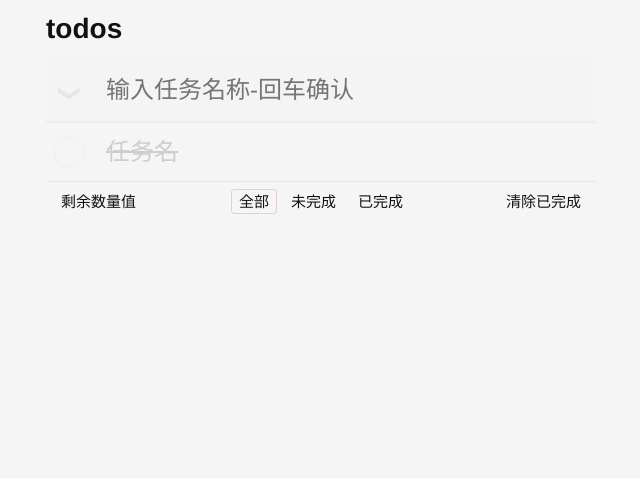
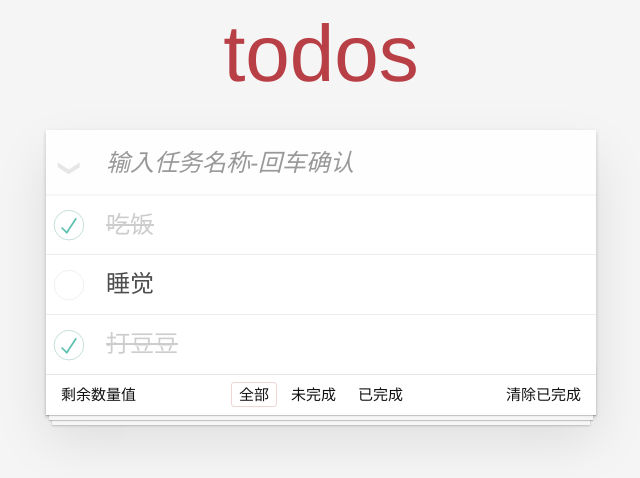
Before and after one commit to liuaiying0704/cases, a Vue app: page / in a window 1280 px wide. Shown: the top 478 px of the page, without its empty margins (319-959 px from the left). Built offline with nearby package versions, Linux system fonts and the light colour scheme.

Commit message:
完成添加删除功能

```diff
--- a/src/App.vue
+++ b/src/App.vue
@@ -1,19 +1,42 @@
 <template>
-  <div>
-    <TodoHeader></TodoHeader>
-    <TodoMain></TodoMain>
+  <div class="todoapp">
+    <TodoHeader @add="addFn"></TodoHeader>
+    <TodoMain :list="list" @del="delFn"></TodoMain>
     <TodoFooter></TodoFooter>
   </div>
 </template>
 
 <script>
-// 1.0 样式引入
-
 import TodoHeader from './components/TodoHeader.vue';
 import TodoMain from './components/TodoMain.vue';
 import TodoFooter from './components/TodoFooter.vue';
 export default {
   components: { TodoHeader, TodoMain, TodoFooter },
+  data() {
+    return {
+      list: [
+        { id: 100, name: '吃饭', isDone: true },
+        { id: 101, name: '睡觉', isDone: false },
+        { id: 102, name: '打豆豆', isDone: true },
+      ],
+    };
+  },
+  methods: {
+    addFn(val) {
+      const id = this.list[this.list.length - 1]
+        ? this.list[this.list.length - 1].id + 1
+        : 100;
+      this.list.push({
+        id,
+        name: val,
+        isDone: false,
+      });
+    },
+    delFn(id) {
+      let index = this.list.findIndex((ele) => ele.id == id);
+      this.list.splice(index, 1);
+    },
+  },
 };
 </script>
 
--- a/src/assets/styles/index.css
+++ b/src/assets/styles/index.css
@@ -45,8 +45,7 @@ body {
   background: #fff;
   margin: 130px 0 40px 0;
   position: relative;
-	box-shadow: 0 2px 4px 0 rgba(0, 0, 0, 0.2),
-	            0 25px 50px 0 rgba(0, 0, 0, 0.1);
+  box-shadow: 0 2px 4px 0 rgba(0, 0, 0, 0.2), 0 25px 50px 0 rgba(0, 0, 0, 0.1);
 }
 
 .todoapp input::-webkit-input-placeholder {
@@ -72,7 +71,7 @@ body {
   top: -140px;
   width: 100%;
   font-size: 80px;
-	font-weight: 200;
+  font-weight: 400;
   text-align: center;
   color: #b83f45;
   -webkit-text-rendering: optimizeLegibility;
@@ -102,7 +101,7 @@ body {
   padding: 16px 16px 16px 60px;
   border: none;
   background: rgba(0, 0, 0, 0.003);
-	box-shadow: inset 0 -2px 1px rgba(0,0,0,0.03);
+  box-shadow: inset 0 -2px 1px rgba(0, 0, 0, 0.03);
 }
 
 .main {
@@ -126,11 +125,11 @@ body {
   height: 34px;
   font-size: 0;
   position: absolute;
-	top: 51px;
+  top: 15px;
   left: -13px;
   -webkit-transform: rotate(90deg);
   transform: rotate(90deg);
-	z-index: 9999
+  z-index: 9999;
 }
 
 .toggle-all + label:before {
@@ -277,10 +276,8 @@ body {
   left: 0;
   height: 50px;
   overflow: hidden;
-	box-shadow: 0 1px 1px rgba(0, 0, 0, 0.2),
-	            0 8px 0 -3px #f6f6f6,
-	            0 9px 1px -3px rgba(0, 0, 0, 0.2),
-	            0 16px 0 -6px #f6f6f6,
+  box-shadow: 0 1px 1px rgba(0, 0, 0, 0.2), 0 8px 0 -3px #f6f6f6,
+    0 9px 1px -3px rgba(0, 0, 0, 0.2), 0 16px 0 -6px #f6f6f6,
     0 17px 2px -6px rgba(0, 0, 0, 0.2);
 }
 
@@ -362,7 +359,7 @@ html .clear-completed:active {
 	Hack to remove background from Mobile Safari.
 	Can't use it globally since it destroys checkboxes in Firefox
 */
-@media screen and (-webkit-min-device-pixel-ratio:0) {
+@media screen and (-webkit-min-device-pixel-ratio: 0) {
   .toggle-all,
   .todo-list li .toggle {
     background: none;
--- a/src/components/TodoHeader.vue
+++ b/src/components/TodoHeader.vue
@@ -4,10 +4,29 @@
     <input id="toggle-all" class="toggle-all" type="checkbox" />
     <label for="toggle-all"></label>
     <!-- label 可以关联一个表单标签 -->
-    <input class="new-todo" placeholder="输入任务名称-回车确认" autofocus />
+    <input
+      class="new-todo"
+      placeholder="输入任务名称-回车确认"
+      autofocus
+      v-model.trim="task"
+      @keydown.enter="enter"
+    />
   </header>
 </template>
 
 <script>
-export default {};
+export default {
+  data() {
+    return {
+      task: '',
+    };
+  },
+  methods: {
+    enter() {
+      if (this.task.length == 0) return alert('please enter');
+      this.$emit('add', this.task);
+      this.task = '';
+    },
+  },
+};
 </script>
--- a/src/components/TodoMain.vue
+++ b/src/components/TodoMain.vue
@@ -1,16 +1,31 @@
 <template>
   <ul class="todo-list">
     <!-- completed: 完成的类名 -->
-    <li class="completed">
+    <li :class="{ completed: item.isDone }" v-for="item in list" :key="item.id">
       <div class="view">
-        <input class="toggle" type="checkbox" />
-        <label>任务名</label>
-        <button class="destroy"></button>
+        <input class="toggle" type="checkbox" v-model="item.isDone" />
+        <label>{{ item.name }}</label>
+        <button class="destroy" @click="delFn(item.id)"></button>
       </div>
     </li>
   </ul>
 </template>
 
 <script>
-export default {};
+export default {
+  props: {
+    list: {
+      type: Array,
+      default: () => [],
+    },
+  },
+  data() {
+    return {};
+  },
+  methods: {
+    delFn(id) {
+      this.$emit('del', id);
+    },
+  },
+};
 </script>
--- a/vue.config.js
+++ b/vue.config.js
@@ -1,4 +1,5 @@
-const { defineConfig } = require('@vue/cli-service')
+const { defineConfig } = require('@vue/cli-service');
 module.exports = defineConfig({
-  transpileDependencies: true
-})
+  transpileDependencies: true,
+  lintOnSave: false,
+});
```
Lines whose indentation alone changed are shown as unchanged.
